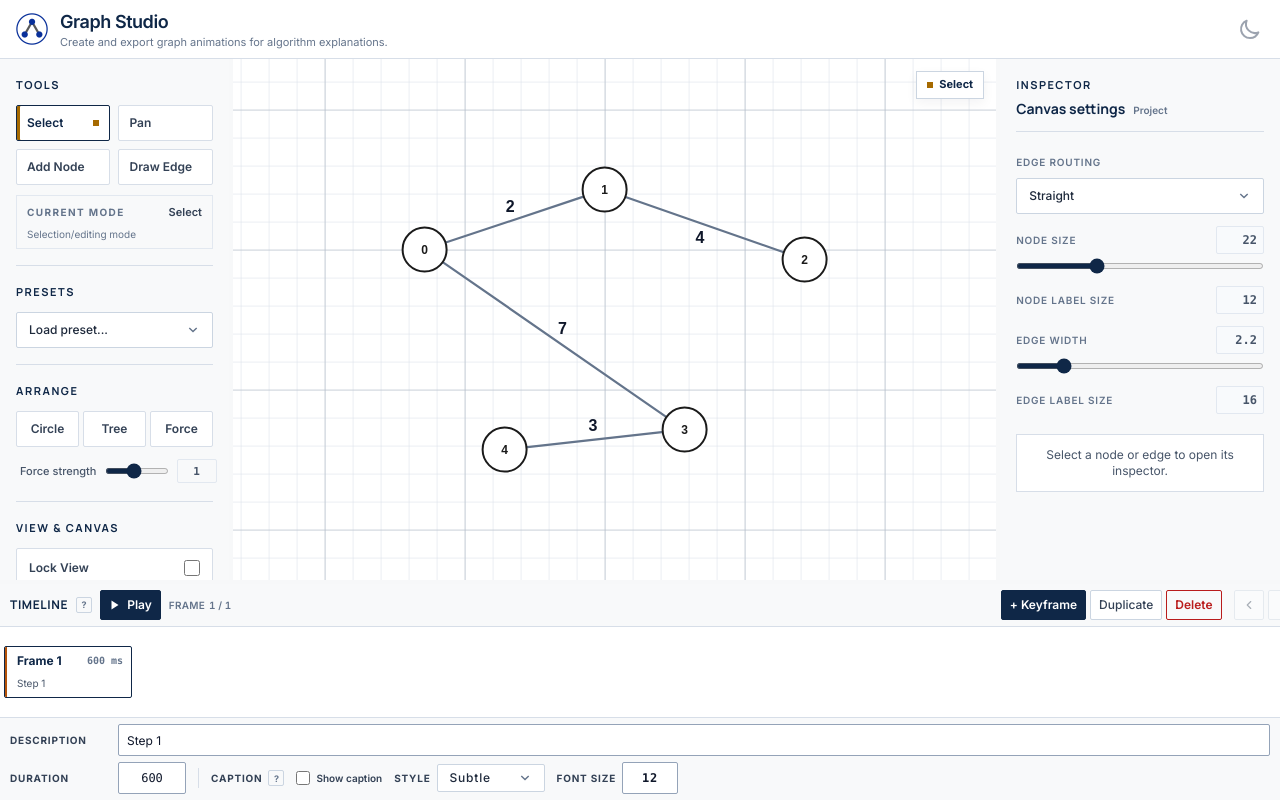
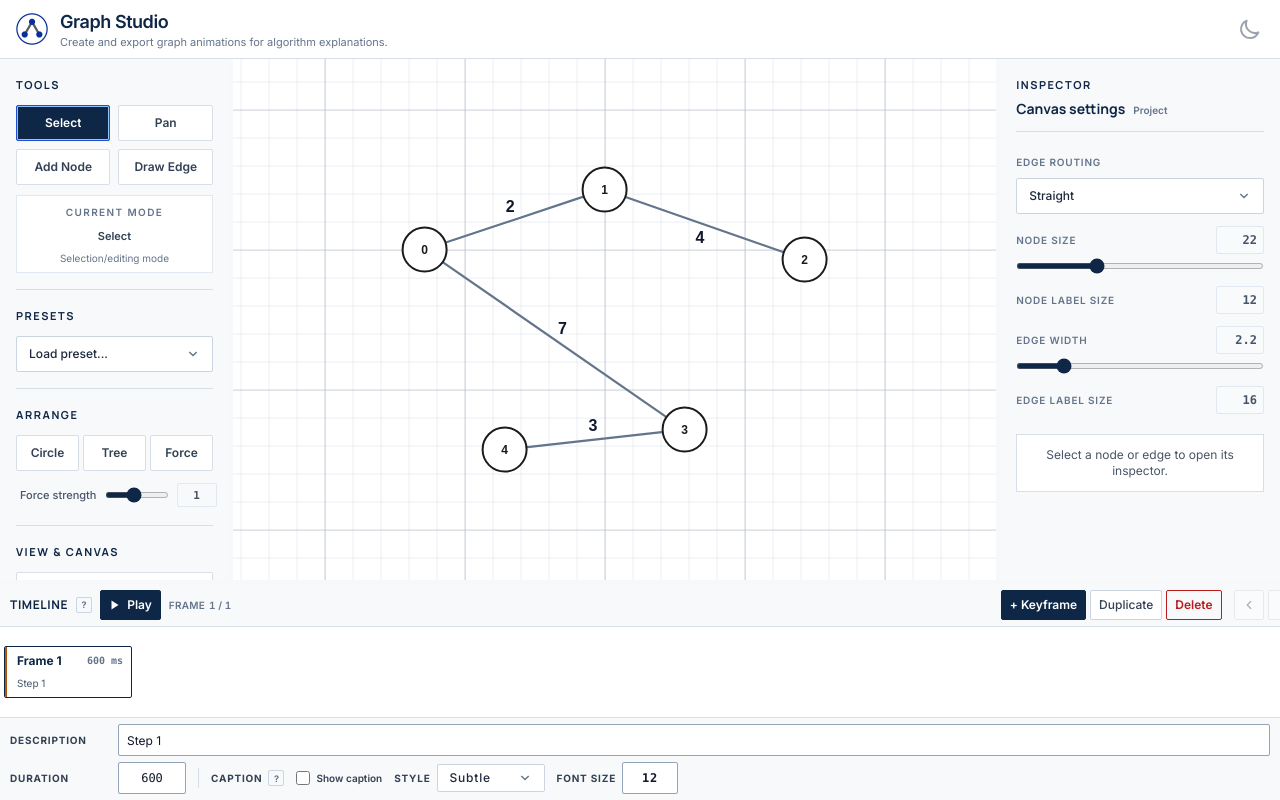
Before and after one commit to cpinitiative/graph-viz, a React (Vite) app: page / in a window 1280 px wide. Built offline with nearby package versions, Linux system fonts and the light colour scheme.

Commit message:
Calm Graph Studio tool mode styling

```diff
--- a/src/components/visualizers/Graphs/graphStudio/GraphStudioLayout.jsx
+++ b/src/components/visualizers/Graphs/graphStudio/GraphStudioLayout.jsx
@@ -45,20 +45,8 @@ const getStatusClassName = status => {
   return `pointer-events-none absolute bottom-3 left-3 right-3 z-20 select-none rounded-sm border px-2 py-1 text-[11px] leading-snug shadow-sm break-words ${toneClass}`;
 };
 
-const MODE_LABELS = {
-  select: 'Select',
-  pan: 'Pan',
-  add: 'Add Node',
-  draw: 'Draw Edge',
-};
-const canvasHudStackClass =
-  'pointer-events-none absolute right-3 top-3 z-30 flex w-80 max-w-[calc(100%-1.5rem)] flex-col items-end gap-2';
-const canvasModeHudClass =
-  'pointer-events-none max-w-[180px] border border-[#CBD5E1] bg-[#FFFFFF] px-2.5 py-1.5 text-[#334155] shadow-[0_4px_12px_#0F172A0D] dark:border-[#475569] dark:bg-[#111827] dark:text-[#E2E8F0]';
-const canvasLockHudClass =
-  'mt-1 inline-flex border border-[#D7A955] bg-[#FFF7ED] px-1.5 py-0.5 text-[10px] font-bold uppercase tracking-[0.12em] text-[#8A5400] dark:border-[#F59E0B] dark:bg-[#1E293B] dark:text-[#FBBF24]';
 const recoveryShellClass =
-  'pointer-events-auto w-80 max-w-full border border-[#CBD5E1] bg-[#FFFFFF] text-[#0F172A] shadow-[0_6px_18px_#0F172A14] dark:border-[#475569] dark:bg-[#111827] dark:text-[#F8FAFC]';
+  'absolute right-3 top-3 z-30 w-80 max-w-[90%] border border-[#CBD5E1] bg-[#FFFFFF] text-[#0F172A] shadow-[0_6px_18px_#0F172A14] dark:border-[#475569] dark:bg-[#111827] dark:text-[#F8FAFC]';
 const recoveryToggleClass =
   'flex min-h-8 w-full items-center justify-between gap-3 px-3 py-2 text-left text-xs font-semibold text-[#334155] transition-colors hover:bg-[#F8F9FA] focus:outline-none focus-visible:ring-1 focus-visible:ring-inset focus-visible:ring-[#0F2747] dark:text-[#E2E8F0] dark:hover:bg-[#1E293B] dark:focus-visible:ring-[#60A5FA]';
 const recoveryActionClass =
@@ -68,36 +56,6 @@ const getRecoverySignature = entries =>
   (entries ?? [])
     .map(entry => `${entry.type}:${entry.id}:${entry.note ?? ''}`)
     .join('|');
-
-const CanvasModeHud = ({ mode, lockCanvas }) => {
-  const modeLabel = MODE_LABELS[mode] ?? MODE_LABELS.select;
-
-  return (
-    <div
-      className={canvasModeHudClass}
-      data-testid="canvas-mode-hud"
-      aria-label={`Canvas mode: ${modeLabel}`}
-    >
-      <div className="flex min-w-0 items-center gap-1.5">
-        <span className="h-1.5 w-1.5 shrink-0 bg-[#A66A00] dark:bg-[#F59E0B]" />
-        <span
-          className="truncate text-[11px] font-bold leading-tight text-[#0F2747] dark:text-[#F8FAFC]"
-          data-testid="canvas-mode-label"
-        >
-          {modeLabel}
-        </span>
-      </div>
-      {lockCanvas && (
-        <div
-          className={canvasLockHudClass}
-          data-testid="canvas-view-lock-indicator"
-        >
-          View locked
-        </div>
-      )}
-    </div>
-  );
-};
 
 const PresenceRecoveryAffordance = ({ recovery }) => {
   const entries = Array.isArray(recovery?.entries) ? recovery.entries : [];
@@ -262,10 +220,7 @@ const MobileOverlay = ({ side, closeLabel, onClose, children }) => {
 const CanvasStage = ({ canvas, status, presenceRecovery }) => (
   <motion.div className="relative h-full" layoutId="graphstudio-main-canvas">
     <GraphCanvas {...canvas} />
-    <div className={canvasHudStackClass} data-testid="canvas-hud-stack">
-      <CanvasModeHud mode={canvas.mode} lockCanvas={canvas.lockCanvas} />
-      <PresenceRecoveryAffordance recovery={presenceRecovery} />
-    </div>
+    <PresenceRecoveryAffordance recovery={presenceRecovery} />
     {status && (
       <div
         className={getStatusClassName(status)}
--- a/src/components/visualizers/Graphs/graphStudio/LeftSidebar.jsx
+++ b/src/components/visualizers/Graphs/graphStudio/LeftSidebar.jsx
@@ -52,9 +52,9 @@ const actionButtonBaseClass =
 const actionButtonDefaultClass =
   'border-[#D7DEE8] bg-[#FFFFFF] text-[#334155] hover:bg-[#EEF2F6] dark:border-[#475569] dark:bg-[#1E293B] dark:text-[#E2E8F0] dark:hover:bg-[#334155]';
 const toolButtonClass =
-  'relative flex items-center justify-between gap-2 text-left focus:outline-none focus-visible:ring-2 focus-visible:ring-[#0F2747] focus-visible:ring-offset-1 focus-visible:ring-offset-[#F8F9FA] dark:focus-visible:ring-[#60A5FA] dark:focus-visible:ring-offset-[#111827]';
+  'relative flex items-center justify-center text-center focus:outline-none focus-visible:ring-2 focus-visible:ring-[#0F2747] focus-visible:ring-offset-1 focus-visible:ring-offset-[#F8F9FA] dark:focus-visible:ring-[#60A5FA] dark:focus-visible:ring-offset-[#111827]';
 const toolButtonActiveClass =
-  'border-[#0F2747] bg-[#FFFFFF] text-[#0F2747] shadow-[inset_3px_0_0_#A66A00] hover:bg-[#F8F9FA] dark:border-[#94A3B8] dark:bg-[#1E293B] dark:text-[#F8FAFC] dark:shadow-[inset_3px_0_0_#F59E0B] dark:hover:bg-[#243244]';
+  'border-[#1D4ED8] bg-[#0F2747] font-bold text-[#FFFFFF] shadow-none ring-1 ring-inset ring-[#93C5FD] hover:bg-[#12345F] dark:border-[#60A5FA] dark:bg-[#1E3A8A] dark:text-[#FFFFFF] dark:ring-[#3B82F6] dark:hover:bg-[#1D4ED8]';
 const iconButtonClass =
   'flex h-9 w-9 shrink-0 items-center justify-center rounded-sm border border-[#D7DEE8] bg-[#FFFFFF] p-1.5 text-[#334155] transition-colors hover:bg-[#EEF2F6] focus:outline-none focus:ring-2 focus:ring-[#0F2747] disabled:cursor-not-allowed disabled:bg-[#F8F9FA] disabled:text-[#94A3B8] dark:border-[#475569] dark:bg-[#1E293B] dark:text-[#E2E8F0] dark:hover:bg-[#334155] dark:focus:ring-[#60A5FA] dark:disabled:bg-[#111827] dark:disabled:text-[#64748B]';
 const fitViewButtonClass =
@@ -465,26 +465,20 @@ const LeftSidebar = ({
               }
             >
               <span className="truncate">{tool.label}</span>
-              {mode === tool.id && (
-                <span
-                  aria-hidden="true"
-                  className="h-1.5 w-1.5 shrink-0 bg-[#A66A00] dark:bg-[#F59E0B]"
-                />
-              )}
             </button>
           ))}
         </div>
         <div
-          className="border border-[#E2E8F0] bg-transparent px-2.5 py-1.5 text-[#475569] dark:border-[#334155] dark:text-[#CBD5E1]"
+          className="border border-[#E2E8F0] bg-[#FFFFFF] px-2.5 py-1.5 text-center text-[#475569] dark:border-[#334155] dark:bg-[#111827] dark:text-[#CBD5E1]"
           data-testid="current-mode-indicator"
         >
-          <div className="flex items-center justify-between gap-2">
-            <span className="text-[10px] font-bold uppercase tracking-[0.14em] text-[#64748B] dark:text-[#94A3B8]">
+          <div className="space-y-1">
+            <div className="text-[10px] font-semibold uppercase tracking-[0.14em] text-[#64748B] dark:text-[#94A3B8]">
               Current mode
-            </span>
-            <span className="text-[11px] font-semibold text-[#334155] dark:text-[#E2E8F0]">
+            </div>
+            <div className="text-[11px] font-semibold text-[#334155] dark:text-[#E2E8F0]">
               {activeModeLabel}
-            </span>
+            </div>
           </div>
           <p className="mt-1 text-[10px] leading-relaxed text-[#64748B] dark:text-[#94A3B8]">
             {activeModeHelp}
```
Also changed, not shown: 1 other file (tests, documents, lock files or other folders).
